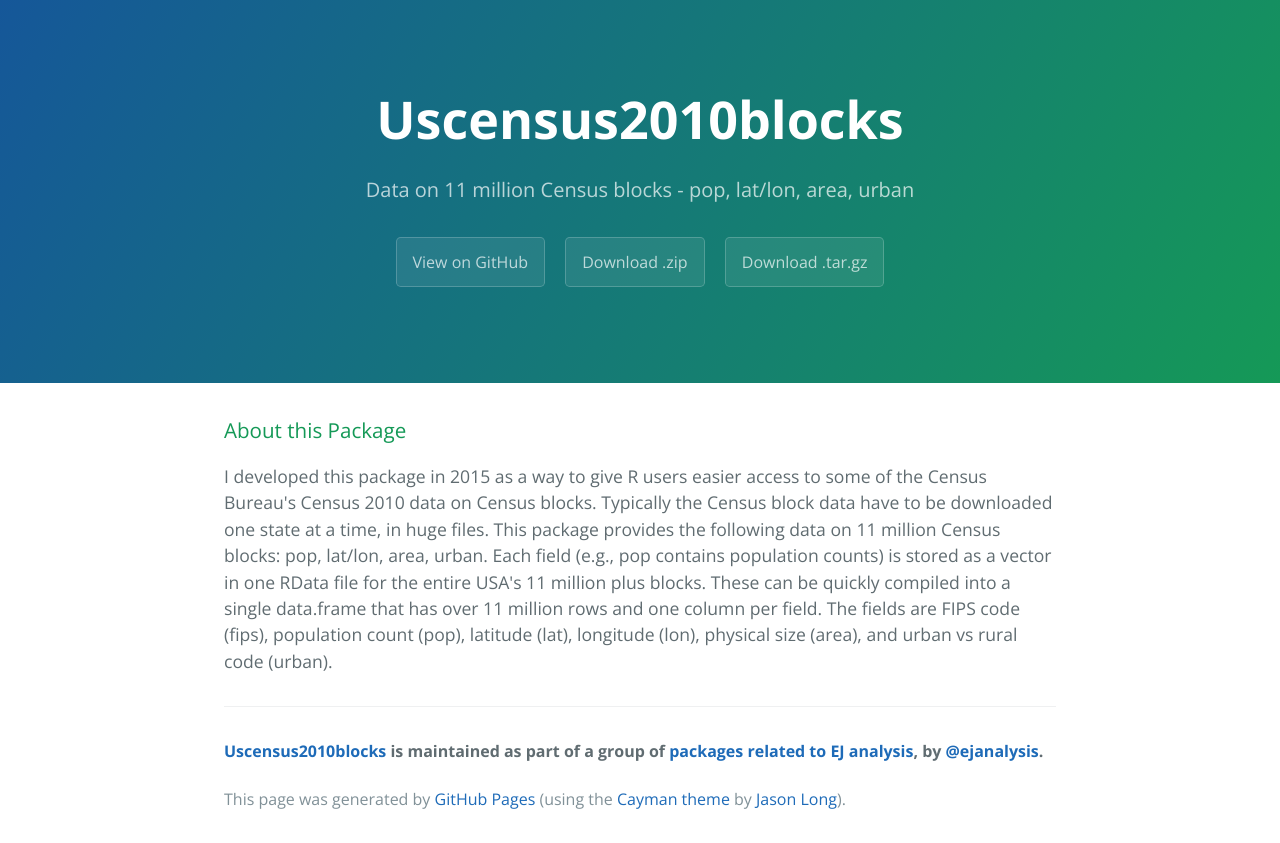
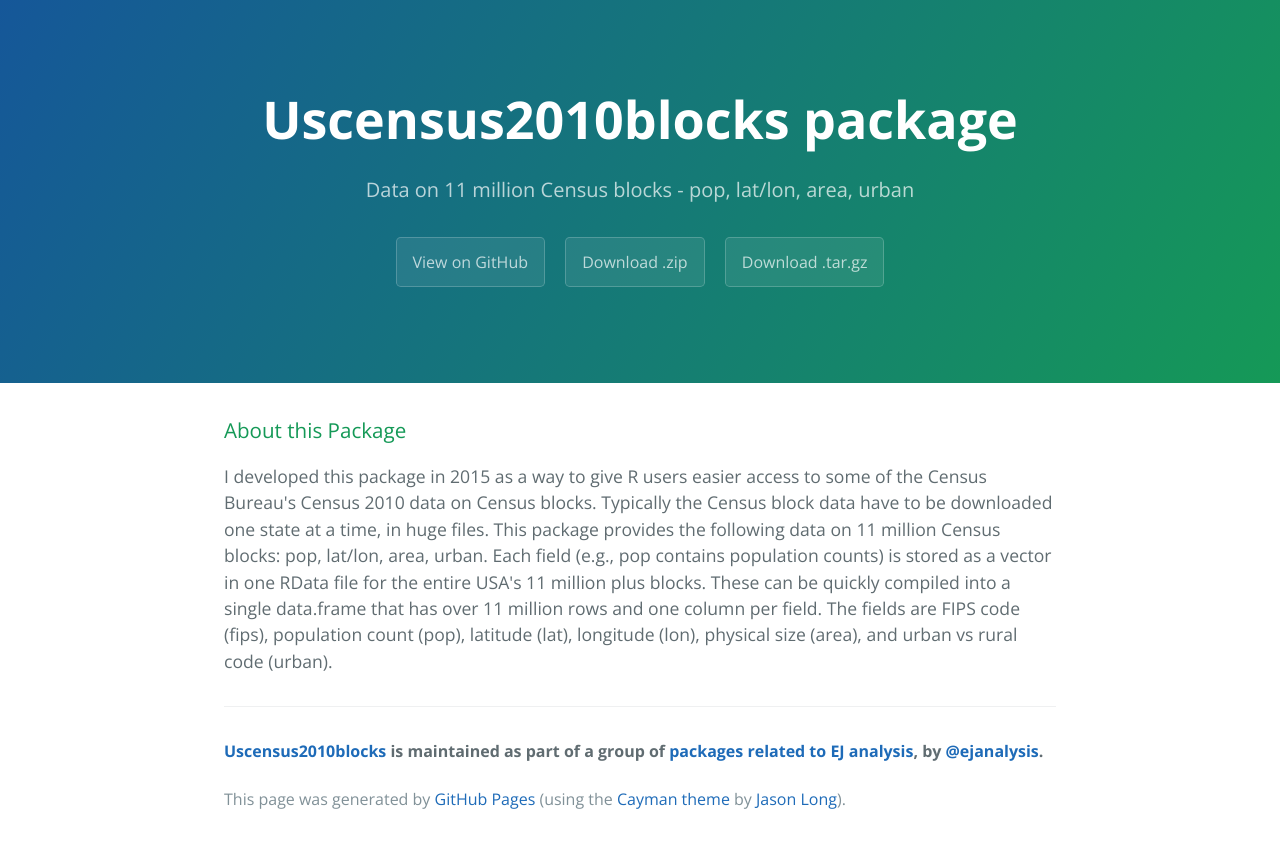
Before and after one commit to ejanalysis/UScensus2010blocks, a plain HTML site: page index.html in a window 1280 px wide. Drawn offline with nearby package versions, Linux system fonts and the light colour scheme.

Commit message:
index.html edits

```diff
--- a/index.html
+++ b/index.html
@@ -2,7 +2,7 @@
 <html lang="en-us">
   <head>
     <meta charset="UTF-8">
-    <title>Uscensus2010blocks</title>
+    <title>Uscensus2010blocks package</title>
     <meta name="viewport" content="width=device-width, initial-scale=1">
     <link rel="stylesheet" type="text/css" href="stylesheets/normalize.css" media="screen">
     <link href='http://fonts.googleapis.com/css?family=Open+Sans:400,700' rel='stylesheet' type='text/css'>
@@ -11,7 +11,7 @@
   </head>
   <body>
     <section class="page-header">
-      <h1 class="project-name">Uscensus2010blocks</h1>
+      <h1 class="project-name">Uscensus2010blocks package</h1>
       <h2 class="project-tagline">Data on 11 million Census blocks - pop, lat/lon, area, urban</h2>
       <a href="https://github.com/ejanalysis/UScensus2010blocks" class="btn">View on GitHub</a>
       <a href="https://github.com/ejanalysis/UScensus2010blocks/zipball/master" class="btn">Download .zip</a>
```
